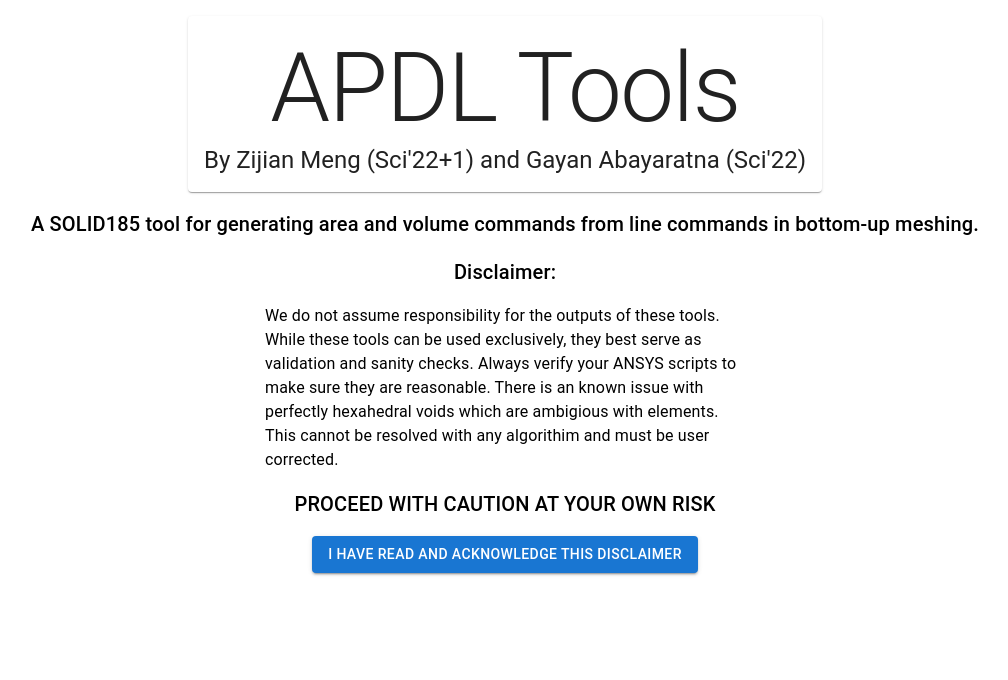
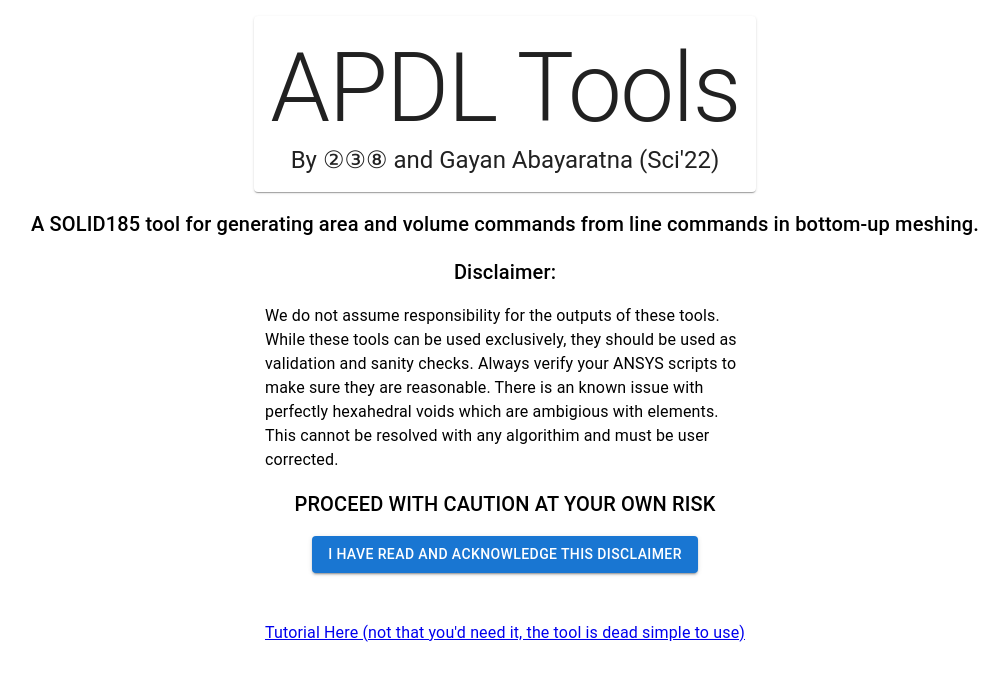
Before and after one commit to RichardZJM/apdl_tools, a React (Create React App) app: page / in a window 1280 px wide. Shown: the top 680 px of the page, without its empty margins (135-1143 px from the left). Built offline with nearby package versions, Linux system fonts and the light colour scheme.

Commit message:
Anonymity and Tutorial Update

```diff
--- a/src/App.tsx
+++ b/src/App.tsx
@@ -24,7 +24,7 @@
             APDL Tools
           </Typography>
           <Typography variant="h5" textAlign="center">
-            By Zijian Meng (Sci'22+1) and Gayan Abayaratna (Sci'22)
+            By ②③⑧ and Gayan Abayaratna (Sci'22)
           </Typography>
         </Card>
         <Typography variant="h6" textAlign="center">
@@ -36,12 +36,13 @@
             <Typography variant="h6">Disclaimer:</Typography>
             <Typography variant="body1" maxWidth="30rem">
               We do not assume responsibility for the outputs of these tools.
-              While these tools can be used exclusively, they best serve as
+              While these tools can be used exclusively, they should be used as
               validation and sanity checks. Always verify your ANSYS scripts to
               make sure they are reasonable. There is an known issue with
               perfectly hexahedral voids which are ambigious with elements. This
               cannot be resolved with any algorithim and must be user corrected.
             </Typography>
+
             <Typography variant="h6">
               PROCEED WITH CAUTION AT YOUR OWN RISK
             </Typography>
@@ -53,6 +54,15 @@
             >
               I have read and acknowledge this disclaimer
             </Button>
+            <Typography marginTop="2rem">
+              <a
+                target="_blank"
+                href="https://www.youtube.com/watch?v=xvFZjo5PgG0"
+              >
+                Tutorial Here (not that you'd need it, the tool is dead simple
+                to use)
+              </a>
+            </Typography>
           </>
         )}
 
```
